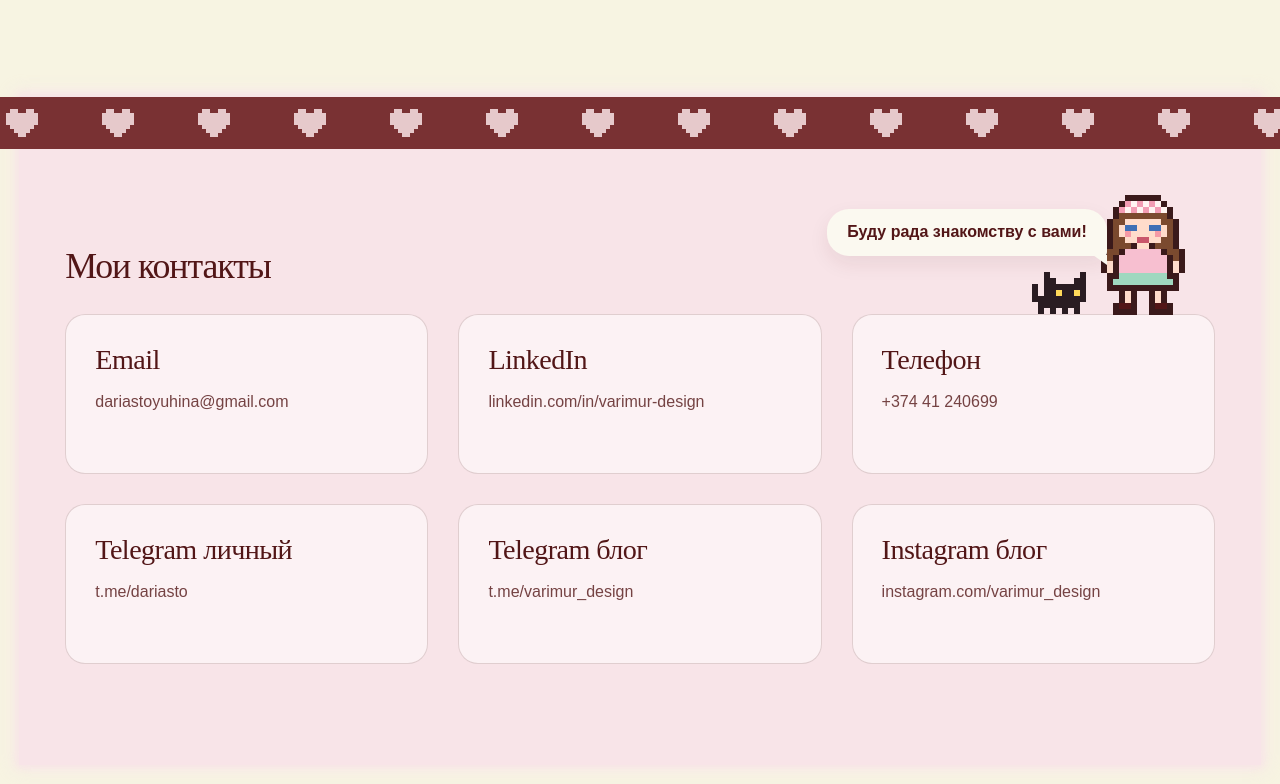
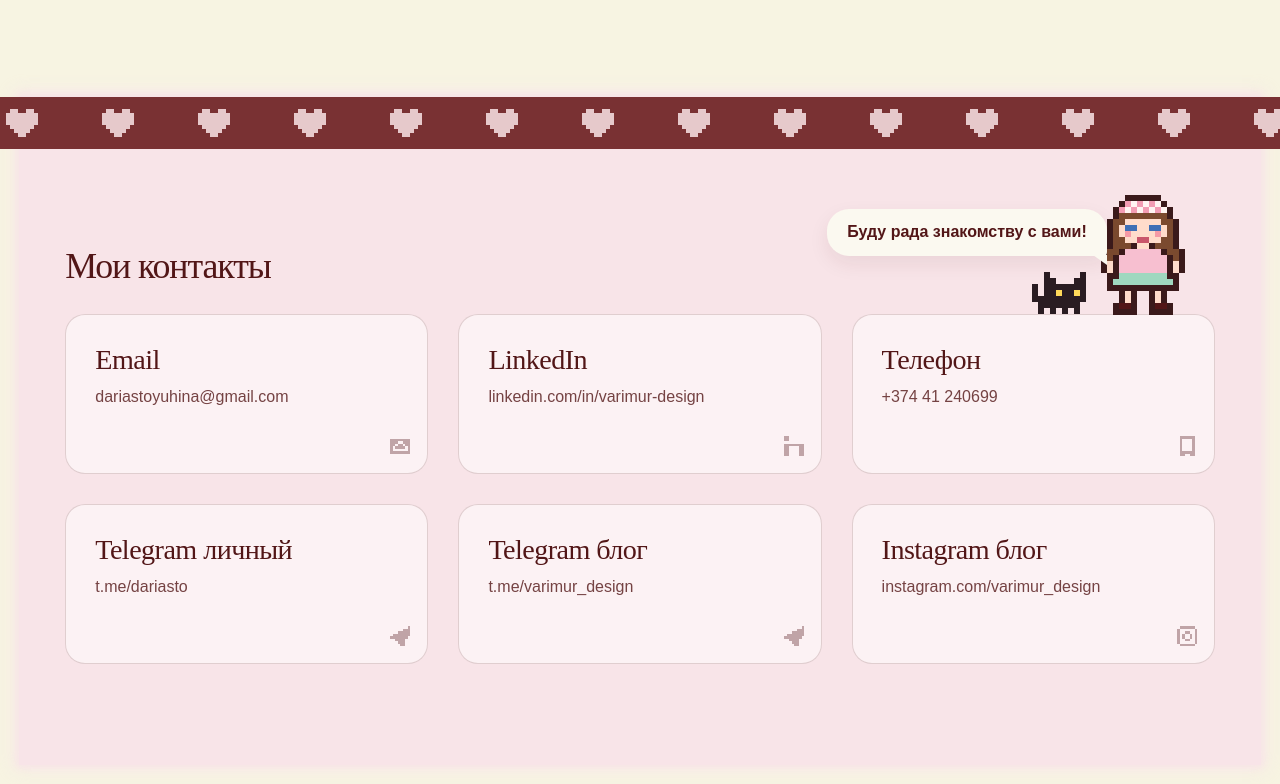
Before and after one commit to dariastoyuhina/stoyuhina-portfolio, a plain HTML site: page design/index.html in a window 1280 px wide. Shown: the part 6931-7715 px from the top of the page. Drawn offline with Linux system fonts and the light colour scheme.

Commit message:
Add micro icons to contact cards and set 10px title spacing.
Co-authored-by: Cursor <cursoragent@cursor.com>

```diff
--- a/design/app.js
+++ b/design/app.js
@@ -321,10 +321,12 @@
     $("[data-contacts-bubble]").textContent = typo(t.bubble);
     $("[data-contacts]").innerHTML = t.items.map(function (c) {
       var ext = /^https?:/.test(c.href) ? ' target="_blank" rel="noopener"' : "";
+      var icon = c.icon && PI ? PI.glyph(c.icon) : "";
       return (
         '<li><a class="contact" href="' + esc(c.href) + '"' + ext + ">" +
         '<span class="contact__kind">' + esc(c.kind) + "</span>" +
         '<span class="contact__val">' + esc(c.value) + "</span>" +
+        (icon ? '<span class="contact__icon" aria-hidden="true">' + icon + "</span>" : "") +
         "</a></li>"
       );
     }).join("");
--- a/design/i18n-extra.js
+++ b/design/i18n-extra.js
@@ -68,12 +68,12 @@
     title: "Мои контакты",
     bubble: "Буду рада знакомству с вами!",
     items: [
-      { kind: "Email", value: "dariastoyuhina@gmail.com", href: "mailto:dariastoyuhina@gmail.com" },
-      { kind: "LinkedIn", value: "linkedin.com/in/varimur-design", href: "https://www.linkedin.com/in/varimur-design" },
-      { kind: "Телефон", value: "+374 41 240699", href: "tel:+37441240699" },
-      { kind: "Telegram личный", value: "t.me/dariasto", href: "https://t.me/dariasto" },
-      { kind: "Telegram блог", value: "t.me/varimur_design", href: "https://t.me/varimur_design" },
-      { kind: "Instagram блог", value: "instagram.com/varimur_design", href: "https://www.instagram.com/varimur_design/" },
+      { kind: "Email", value: "dariastoyuhina@gmail.com", href: "mailto:dariastoyuhina@gmail.com", icon: "mail" },
+      { kind: "LinkedIn", value: "linkedin.com/in/varimur-design", href: "https://www.linkedin.com/in/varimur-design", icon: "link" },
+      { kind: "Телефон", value: "+374 41 240699", href: "tel:+37441240699", icon: "phone" },
+      { kind: "Telegram личный", value: "t.me/dariasto", href: "https://t.me/dariasto", icon: "plane" },
+      { kind: "Telegram блог", value: "t.me/varimur_design", href: "https://t.me/varimur_design", icon: "plane" },
+      { kind: "Instagram блог", value: "instagram.com/varimur_design", href: "https://www.instagram.com/varimur_design/", icon: "camera" },
     ],
   };
 
@@ -141,12 +141,12 @@
     title: "My contacts",
     bubble: "Happy to meet you!",
     items: [
-      { kind: "Email", value: "dariastoyuhina@gmail.com", href: "mailto:dariastoyuhina@gmail.com" },
-      { kind: "LinkedIn", value: "linkedin.com/in/varimur-design", href: "https://www.linkedin.com/in/varimur-design" },
-      { kind: "Phone", value: "+374 41 240699", href: "tel:+37441240699" },
-      { kind: "Telegram personal", value: "t.me/dariasto", href: "https://t.me/dariasto" },
-      { kind: "Telegram blog", value: "t.me/varimur_design", href: "https://t.me/varimur_design" },
-      { kind: "Instagram blog", value: "instagram.com/varimur_design", href: "https://www.instagram.com/varimur_design/" },
+      { kind: "Email", value: "dariastoyuhina@gmail.com", href: "mailto:dariastoyuhina@gmail.com", icon: "mail" },
+      { kind: "LinkedIn", value: "linkedin.com/in/varimur-design", href: "https://www.linkedin.com/in/varimur-design", icon: "link" },
+      { kind: "Phone", value: "+374 41 240699", href: "tel:+37441240699", icon: "phone" },
+      { kind: "Telegram personal", value: "t.me/dariasto", href: "https://t.me/dariasto", icon: "plane" },
+      { kind: "Telegram blog", value: "t.me/varimur_design", href: "https://t.me/varimur_design", icon: "plane" },
+      { kind: "Instagram blog", value: "instagram.com/varimur_design", href: "https://www.instagram.com/varimur_design/", icon: "camera" },
     ],
   };
 })();
--- a/design/icons.js
+++ b/design/icons.js
@@ -140,13 +140,14 @@
       ".XXXXXX.",
     ],
     link: [
-      ".X......",
+      "XX......",
+      "XX......",
       "........",
-      ".X.XXX..",
-      ".X.X..X.",
-      ".X.X..X.",
-      ".X.X..X.",
-      ".X.X..X.",
+      "XXXXXXXX",
+      "XX....XX",
+      "XX....XX",
+      "XX....XX",
+      "XX....XX",
     ],
     /* outlined chevron from the reference */
     arrow: [
--- a/design/index.html
+++ b/design/index.html
@@ -9,7 +9,7 @@
       content="Портфолио Даши Стоюхиной: Senior UX/UI дизайнер и арт-директор. Цифровые продукты для Яндекса, Сбера и Уралсиба."
     />
     <meta name="theme-color" content="#e6c9cb" />
-    <link rel="stylesheet" href="./styles.css?v=50" />
+    <link rel="stylesheet" href="./styles.css?v=51" />
   </head>
   <body>
     <a class="skip" href="#main" data-i18n="ui.skip">Перейти к содержанию</a>
@@ -143,9 +143,9 @@
     </footer>
 
     <script src="../shared/i18n.js?v=4"></script>
-    <script src="./i18n-extra.js?v=8"></script>
-    <script src="./icons.js?v=5"></script>
+    <script src="./i18n-extra.js?v=9"></script>
+    <script src="./icons.js?v=6"></script>
     <script src="./sim.js?v=5"></script>
-    <script src="./app.js?v=31"></script>
+    <script src="./app.js?v=32"></script>
   </body>
 </html>
--- a/design/styles.css
+++ b/design/styles.css
@@ -463,14 +463,19 @@ mark.metric { background: var(--rose); color: var(--ink); padding: 0 5px; border
 }
 .contacts { display: grid; grid-template-columns: repeat(3, minmax(0, 1fr)); gap: var(--space-2); }
 .contact {
-  display: flex; flex-direction: column; justify-content: flex-start; gap: 15px;
+  position: relative; display: flex; flex-direction: column; justify-content: flex-start; gap: 10px;
   height: 100%; min-height: 160px; padding: var(--space-2);
   border-radius: var(--radius-lg); background: rgba(255, 255, 255, 0.5); box-shadow: var(--card-line);
   text-decoration: none; transition: transform 0.3s var(--ease);
 }
 .contact:hover { transform: translateY(-4px); }
 .contact__kind { font: 400 var(--fs-3)/1.15 var(--serif); letter-spacing: -0.02em; color: var(--ink); }
-.contact__val { font: 400 var(--fs-4)/var(--lh) var(--sans); color: var(--muted); overflow-wrap: anywhere; }
+.contact__val { font: 400 var(--fs-4)/var(--lh) var(--sans); color: var(--muted); overflow-wrap: anywhere; padding-right: 28px; }
+.contact__icon {
+  position: absolute; right: 18px; bottom: 18px; width: 20px; height: 20px; flex: none;
+  color: var(--ink); opacity: 0.35; pointer-events: none;
+}
+.contact__icon svg { display: block; width: 100%; height: 100%; }
 
 /* ---------------- designer simulator ---------------- */
 .sim {
```
